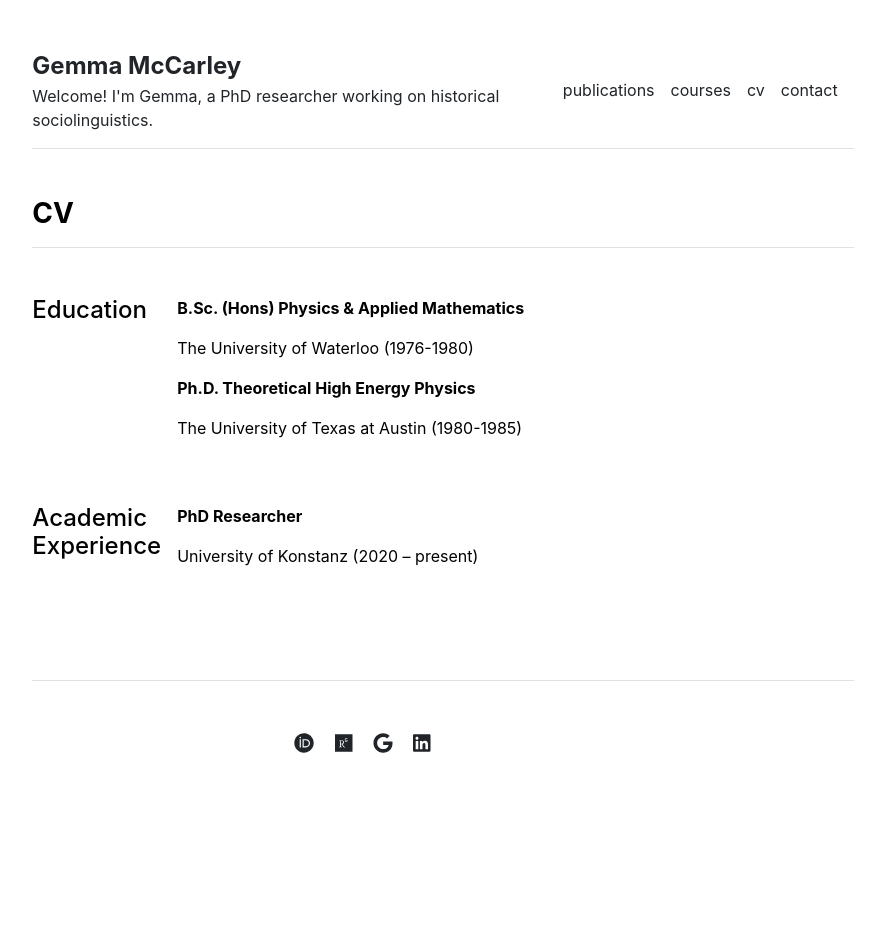
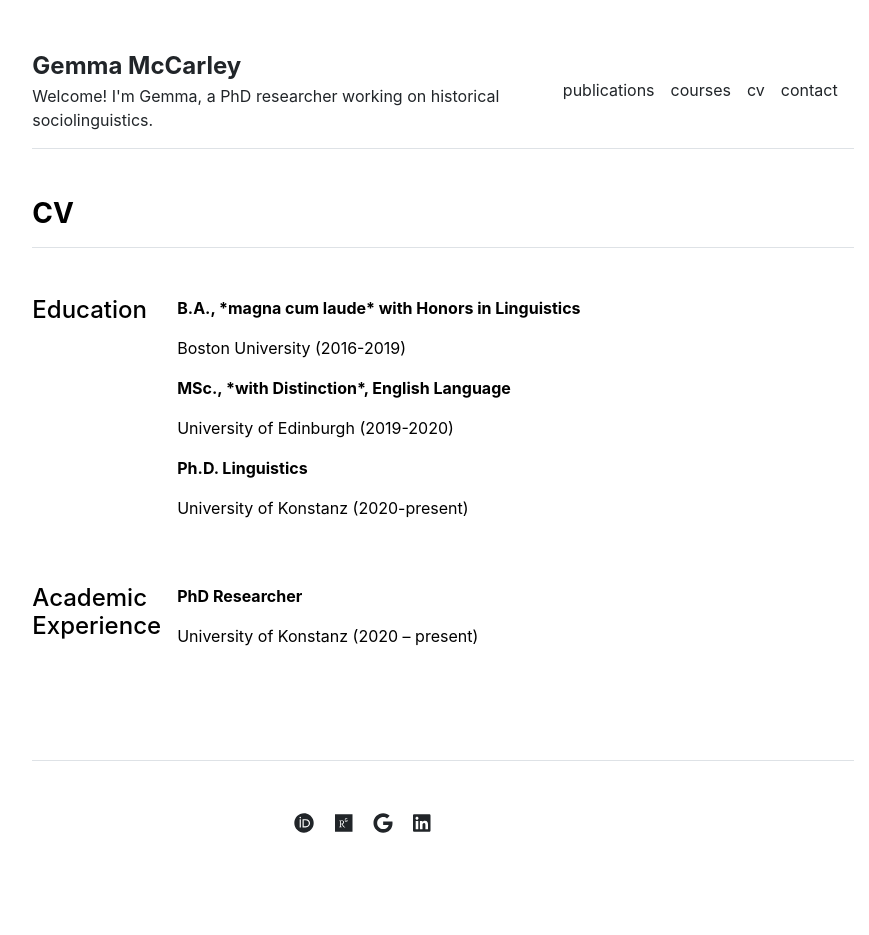
Before and after one commit to GemmaMcCarley/GemmaMcCarley.github.io, a Jekyll site: the page built from cv.md, in a window 1280 px wide. Shown: the whole page, without its empty margins (197-1066 px from the left). Built offline with Jekyll 4.4.1, drawn with Linux system fonts in a browser that asks for light colours; before the commit the page ends 900 px from its top, so only the background shows below that.

Commit message:
Update education.yml

```diff
--- a/_data/cv/education.yml
+++ b/_data/cv/education.yml
@@ -1,5 +1,8 @@
-- title: 'B.Sc. (Hons) Physics & Applied Mathematics'
-  description: 'The University of Waterloo (1976-1980)'
+- title: 'B.A., *magna cum laude* with Honors in Linguistics'
+  description: 'Boston University (2016-2019)'
 
-- title: 'Ph.D. Theoretical High Energy Physics'
-  description: 'The University of Texas at Austin (1980-1985)'
+- title: 'MSc., *with Distinction*, English Language'
+  description: 'University of Edinburgh (2019-2020)'
+
+- title: 'Ph.D. Linguistics'
+  description: 'University of Konstanz (2020-present)'
```
